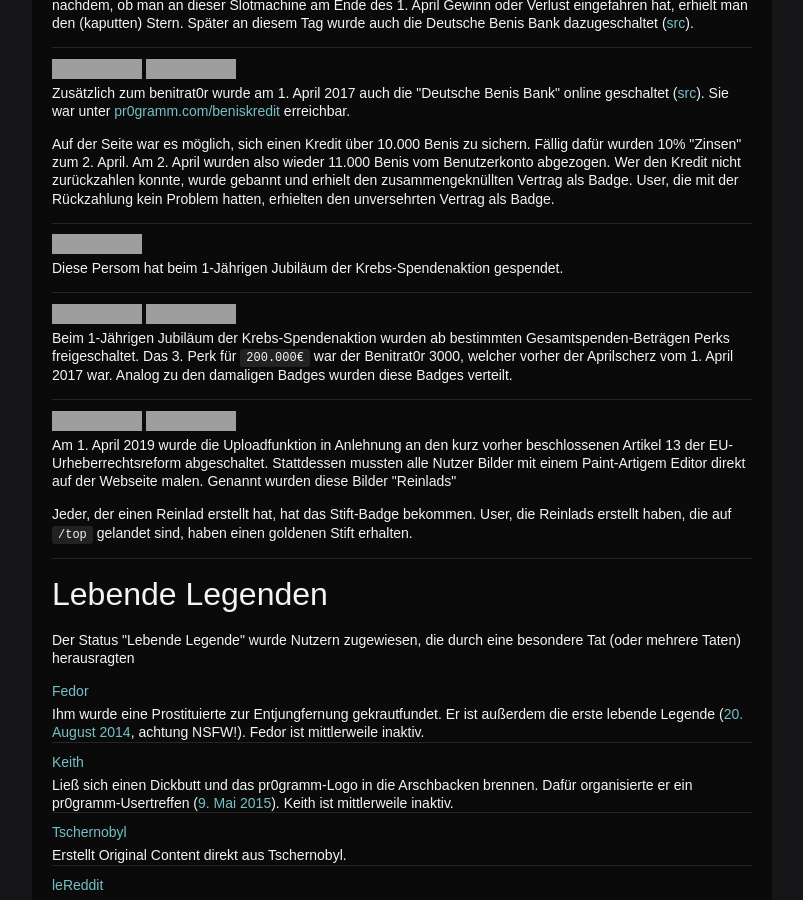
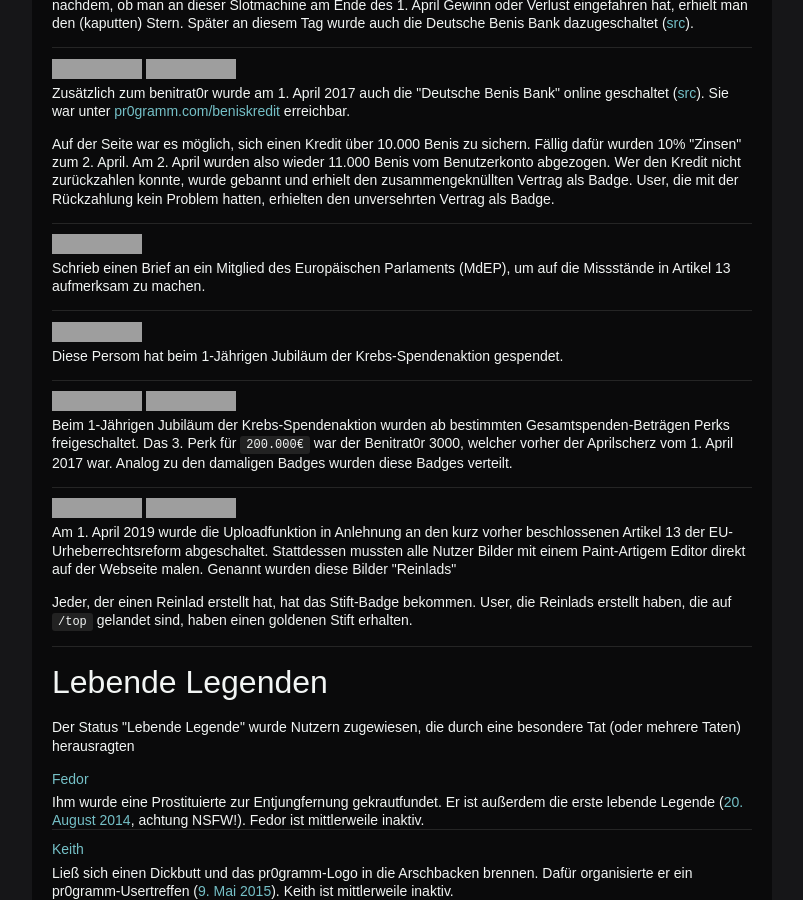
Before and after one commit to holzmaster/userscripts, a Jekyll site: the page built from miniwiki.html, in a window 1280 px wide and 900 px high, scrolled down 2128 px. Shown: the whole window, without its empty margins (238-1041 px from the left). Built offline with Jekyll 4.4.1, drawn with Linux system fonts in a browser that asks for light colours; grey boxes are pictures that could not be loaded.

Commit message:
Add Art13-Badge

```diff
--- a/miniwiki.html
+++ b/miniwiki.html
@@ -139,13 +139,21 @@ permalink: /miniwiki/
 		</dd>
 		<dt>
 			<div class="badge-container">
+				<img src="//pr0gramm.com/media/badges/crumbled-contract.png">
 				<img src="//pr0gramm.com/media/badges/contract.png">
-				<img src="//pr0gramm.com/media/badges/crumbled-contract.png">
 			</div>
 		</dt>
 		<dd>
 			<p>Zusätzlich zum benitrat0r wurde am 1. April 2017 auch die "Deutsche Benis Bank" online geschaltet (<a href="//pr0gramm.com/user/pr0gramm/uploads/1851768">src</a>). Sie war unter <a href="//pr0gramm.com/beniskredit">pr0gramm.com/beniskredit</a> erreichbar.</p>
 			<p>Auf der Seite war es möglich, sich einen Kredit über 10.000 Benis zu sichern. Fällig dafür wurden 10% "Zinsen" zum 2. April. Am 2. April wurden also wieder 11.000 Benis vom Benutzerkonto abgezogen. Wer den Kredit nicht zurückzahlen konnte, wurde gebannt und erhielt den zusammengeknüllten Vertrag als Badge. User, die mit der Rückzahlung kein Problem hatten, erhielten den unversehrten Vertrag als Badge.</p>
+		</dd>
+		<dt>
+			<div class="badge-container">
+				<img src="//pr0gramm.com/media/badges/art13.png">
+			</div>
+		</dt>
+		<dd>
+			<p>Schrieb einen Brief an ein Mitglied des Europäischen Parlaments (MdEP), um auf die Missstände in Artikel 13 aufmerksam zu machen.</p>
 		</dd>
 		<dt>
 			<div class="badge-container">
@@ -157,8 +165,8 @@ permalink: /miniwiki/
 		</dd>
 		<dt>
 			<div class="badge-container">
+				<img src="//pr0gramm.com/media/badges/benitrator-lose.png">
 				<img src="//pr0gramm.com/media/badges/benitrator-win.png">
-				<img src="//pr0gramm.com/media/badges/benitrator-lose.png">
 			</div>
 		</dt>
 		<dd>
```
